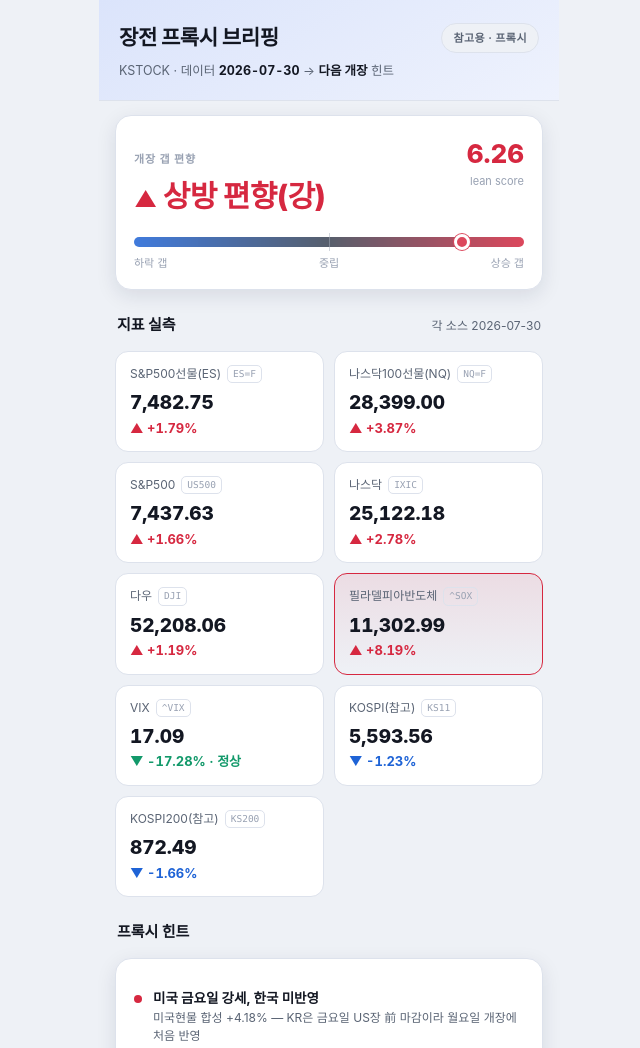
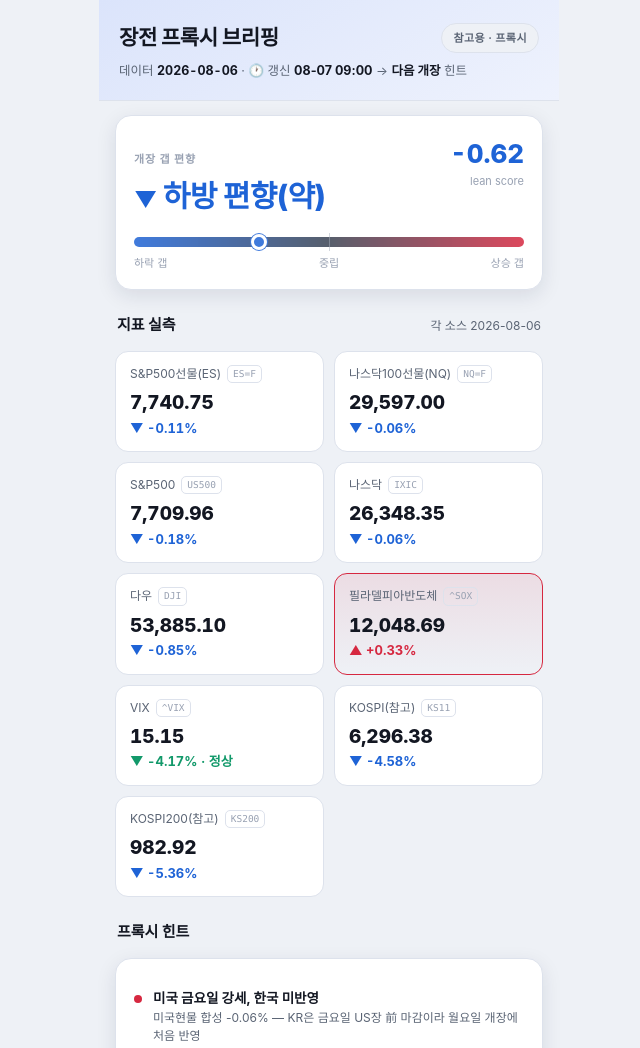
Before and after one commit to dongheon-hub/kstock-brief, a plain HTML site: page index.html in a window 1280 px wide. Shown: the top 1048 px of the page, without its empty margins (311-951 px from the left). Drawn offline with Linux system fonts and the light colour scheme.

Commit message:
장전 브리핑 2026-08-06 · 08-07 09:00 (rolling)

```diff
--- a/index.html
+++ b/index.html
@@ -1,4 +1,5 @@
 <meta charset="utf-8">
+<meta http-equiv="refresh" content="180">
 <meta name="viewport" content="width=device-width, initial-scale=1, viewport-fit=cover">
 <meta name="theme-color" content="#0a0d13">
 <meta name="apple-mobile-web-app-capable" content="yes">
@@ -29,14 +30,14 @@ background:var(--pill);color:var(--muted);border:1px solid var(--line);white-spa
 .card{background:var(--panel);border:1px solid var(--line);border-radius:16px;margin:14px 16px 0;padding:18px;box-shadow:var(--shadow)}
 .lbl{font-size:11px;font-weight:700;letter-spacing:.08em;color:var(--faint);text-transform:uppercase}
 .hero .top{display:flex;justify-content:space-between;align-items:baseline}
-.hero .verdict{font-size:30px;font-weight:800;letter-spacing:-.02em;margin:6px 0 2px;color:var(--up)}
+.hero .verdict{font-size:30px;font-weight:800;letter-spacing:-.02em;margin:6px 0 2px;color:var(--down)}
 .hero .verdict .arw{font-size:22px}.hero .score{text-align:right}
-.hero .score .n{font-size:26px;font-weight:800;color:var(--up)}.hero .score .t{font-size:11px;color:var(--faint)}
+.hero .score .n{font-size:26px;font-weight:800;color:var(--down)}.hero .score .t{font-size:11px;color:var(--faint)}
 .gauge{margin-top:16px}.gauge .track{position:relative;height:10px;border-radius:999px;
 background:linear-gradient(90deg,var(--down),#3a4353 50%,var(--up));opacity:.85}
 .gauge .mid{position:absolute;left:50%;top:-4px;width:1px;height:18px;background:var(--faint);opacity:.5}
-.gauge .needle{position:absolute;top:50%;width:16px;height:16px;border-radius:50%;background:var(--up);
-border:3px solid var(--panel);transform:translate(-50%,-50%);box-shadow:0 0 0 1px var(--up)}
+.gauge .needle{position:absolute;top:50%;width:16px;height:16px;border-radius:50%;background:var(--down);
+border:3px solid var(--panel);transform:translate(-50%,-50%);box-shadow:0 0 0 1px var(--down)}
 .gauge .ends{display:flex;justify-content:space-between;margin-top:8px;font-size:11px;color:var(--faint)}
 .sec-h{display:flex;justify-content:space-between;align-items:baseline;margin:24px 18px 2px}
 .sec-h .t{font-size:15px;font-weight:800}.sec-h .n{font-size:12px;color:var(--muted)}
@@ -60,20 +61,20 @@ border:3px solid var(--panel);transform:translate(-50%,-50%);box-shadow:0 0 0 1p
 body{padding-top:env(safe-area-inset-top);padding-bottom:env(safe-area-inset-bottom)}</style>
 <div class="wrap">
 <div class="hd"><div class="hd-top"><h1>장전 프록시 브리핑</h1><span class="badge">참고용 · 프록시</span></div>
-<div class="hd-sub">KSTOCK · 데이터 <b class="num">2026-07-30</b> → <b>다음 개장</b> 힌트</div></div>
+<div class="hd-sub">데이터 <b class="num">2026-08-06</b> · 🕐 갱신 <b>08-07 09:00</b> → <b>다음 개장</b> 힌트</div></div>
 <div class="card hero"><div class="top"><div><div class="lbl">개장 갭 편향</div>
-<div class="verdict up"><span class="arw">▲</span> 상방 편향(강)</div></div>
-<div class="score"><div class="n num">6.26</div><div class="t">lean score</div></div></div>
-<div class="gauge"><div class="track"><span class="mid"></span><span class="needle" style="left:84%"></span></div>
+<div class="verdict down"><span class="arw">▼</span> 하방 편향(약)</div></div>
+<div class="score"><div class="n num">-0.62</div><div class="t">lean score</div></div></div>
+<div class="gauge"><div class="track"><span class="mid"></span><span class="needle" style="left:32%"></span></div>
 <div class="ends"><span>하락 갭</span><span>중립</span><span>상승 갭</span></div></div></div>
-<div class="sec-h"><span class="t">지표 실측</span><span class="n">각 소스 2026-07-30</span></div>
-<div class="grid"><div class="tile"><div class="nm">S&amp;P500선물(ES) <span class="tk mono">ES=F</span></div><div class="v num">7,482.75</div><div class="c up num">▲ +1.79%</div></div><div class="tile"><div class="nm">나스닥100선물(NQ) <span class="tk mono">NQ=F</span></div><div class="v num">28,399.00</div><div class="c up num">▲ +3.87%</div></div><div class="tile"><div class="nm">S&amp;P500 <span class="tk mono">US500</span></div><div class="v num">7,437.63</div><div class="c up num">▲ +1.66%</div></div><div class="tile"><div class="nm">나스닥 <span class="tk mono">IXIC</span></div><div class="v num">25,122.18</div><div class="c up num">▲ +2.78%</div></div><div class="tile"><div class="nm">다우 <span class="tk mono">DJI</span></div><div class="v num">52,208.06</div><div class="c up num">▲ +1.19%</div></div><div class="tile hl"><div class="nm">필라델피아반도체 <span class="tk mono">^SOX</span></div><div class="v num">11,302.99</div><div class="c up num">▲ +8.19%</div></div><div class="tile"><div class="nm">VIX <span class="tk mono">^VIX</span></div><div class="v num">17.09</div><div class="c calm num">▼ -17.28% · 정상</div></div><div class="tile"><div class="nm">KOSPI(참고) <span class="tk mono">KS11</span></div><div class="v num">5,593.56</div><div class="c down num">▼ -1.23%</div></div><div class="tile"><div class="nm">KOSPI200(참고) <span class="tk mono">KS200</span></div><div class="v num">872.49</div><div class="c down num">▼ -1.66%</div></div></div>
+<div class="sec-h"><span class="t">지표 실측</span><span class="n">각 소스 2026-08-06</span></div>
+<div class="grid"><div class="tile"><div class="nm">S&amp;P500선물(ES) <span class="tk mono">ES=F</span></div><div class="v num">7,740.75</div><div class="c down num">▼ -0.11%</div></div><div class="tile"><div class="nm">나스닥100선물(NQ) <span class="tk mono">NQ=F</span></div><div class="v num">29,597.00</div><div class="c down num">▼ -0.06%</div></div><div class="tile"><div class="nm">S&amp;P500 <span class="tk mono">US500</span></div><div class="v num">7,709.96</div><div class="c down num">▼ -0.18%</div></div><div class="tile"><div class="nm">나스닥 <span class="tk mono">IXIC</span></div><div class="v num">26,348.35</div><div class="c down num">▼ -0.06%</div></div><div class="tile"><div class="nm">다우 <span class="tk mono">DJI</span></div><div class="v num">53,885.10</div><div class="c down num">▼ -0.85%</div></div><div class="tile hl"><div class="nm">필라델피아반도체 <span class="tk mono">^SOX</span></div><div class="v num">12,048.69</div><div class="c up num">▲ +0.33%</div></div><div class="tile"><div class="nm">VIX <span class="tk mono">^VIX</span></div><div class="v num">15.15</div><div class="c calm num">▼ -4.17% · 정상</div></div><div class="tile"><div class="nm">KOSPI(참고) <span class="tk mono">KS11</span></div><div class="v num">6,296.38</div><div class="c down num">▼ -4.58%</div></div><div class="tile"><div class="nm">KOSPI200(참고) <span class="tk mono">KS200</span></div><div class="v num">982.92</div><div class="c down num">▼ -5.36%</div></div></div>
 <div class="sec-h"><span class="t">프록시 힌트</span></div>
-<div class="card"><div class="hint"><span class="dot" style="background:var(--up)"></span><div class="tx"><b>미국 금요일 강세, 한국 미반영</b><span class="s">미국현물 합성 +4.18% — KR은 금요일 US장 前 마감이라 월요일 개장에 처음 반영</span></div></div><div class="hint"><span class="dot" style="background:var(--up)"></span><div class="tx"><b>개장을 끌어올리는 핵심 동인</b><span class="s">필라델피아반도체 +8.19% → 대형주 개장 상방 압력</span></div></div><div class="hint"><span class="dot" style="background:var(--calm)"></span><div class="tx"><b>공포 급감 · 위험선호 회복</b><span class="s">VIX 17.1 (-17.28%) · 밤사이 선물 +2.96%로 추가 악화 없음</span></div></div></div>
+<div class="card"><div class="hint"><span class="dot" style="background:var(--up)"></span><div class="tx"><b>미국 금요일 강세, 한국 미반영</b><span class="s">미국현물 합성 -0.06% — KR은 금요일 US장 前 마감이라 월요일 개장에 처음 반영</span></div></div><div class="hint"><span class="dot" style="background:var(--up)"></span><div class="tx"><b>개장을 끌어올리는 핵심 동인</b><span class="s">필라델피아반도체 +0.33% → 대형주 개장 상방 압력</span></div></div><div class="hint"><span class="dot" style="background:var(--calm)"></span><div class="tx"><b>공포 급감 · 위험선호 회복</b><span class="s">VIX 15.1 (-4.17%) · 밤사이 선물 -0.08%로 추가 악화 없음</span></div></div></div>
 <div class="card warn"><div class="wh">⚠ 실행 전 반드시</div><ul>
 <li><b>방향 힌트일 뿐</b> — 종일 예측 아님. 갭 상승 후 장중 되돌림 빈번</li>
 <li><b>front-run 금지</b> — 이 프록시로 미리 매수 금지</li>
 <li>실진입은 <b>08:25 국내 실측 레짐 확인 후</b>에만</li></ul></div>
 <div class="foot">※ 선물 = 금요일 이후 최신 방향(보합 = 추가악화 없음, 반등 아님). 야간선물은 ES/NQ 대체.
-<span class="note">⚑ 이 환경 KOSPI는 <b>시뮬레이션 값</b>(실제의 약 2배). <b>방향</b>은 참고 가능하나 <b>절대 크기</b>는 시뮬 척도. — 사실 통지(S3)</span></div>
+<span class="note">⚑ 이 환경 KOSPI는 <b>시뮬레이션 값</b>(실제의 약 2배). <b>방향</b>은 참고 가능하나 <b>절대 크기</b>는 시뮬 척도. — 사실 통지(S3)</span><span class="note">🔄 3분마다 자동 새로고침 · 열어두면 최신 반영</span></div>
 </div>
```
